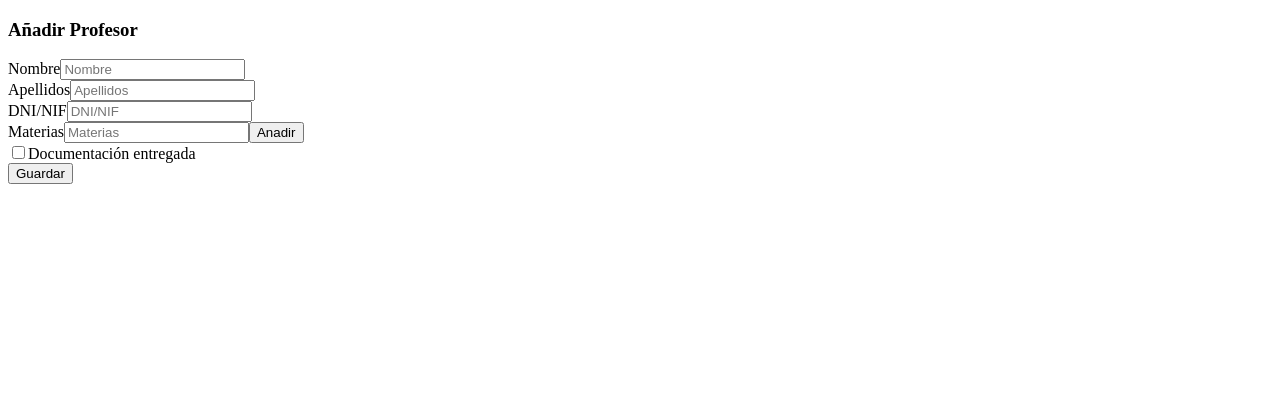
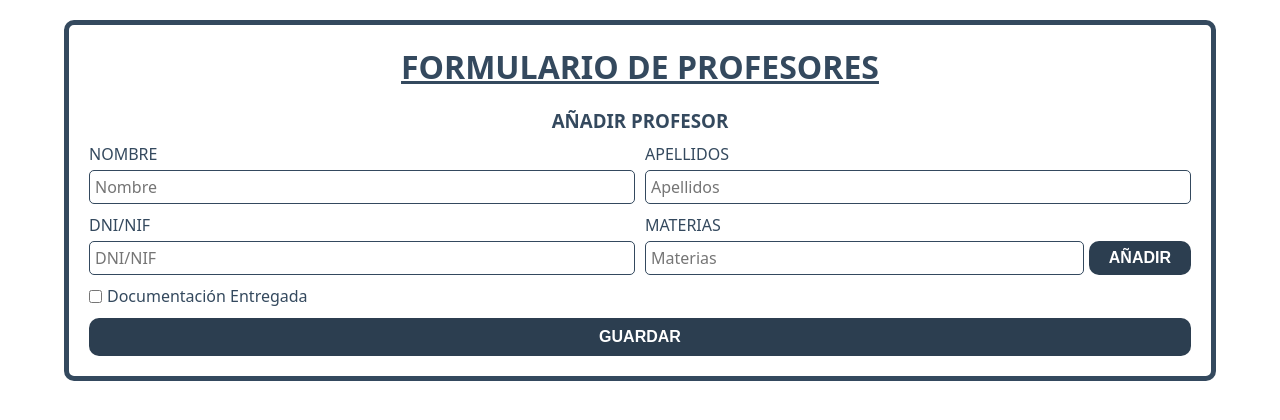
Before and after one commit to Pancratzia/Vue-Projects, a Vue app in the folder teachers-project/: page / in a window 1280 px wide. Shown: the top 420 px of the page. Built offline with nearby package versions, Linux system fonts and the light colour scheme.

Commit message:
Aplicando estilos a los formularios

```diff
--- a/teachers-project/src/App.vue
+++ b/teachers-project/src/App.vue
@@ -1,5 +1,10 @@
 <template>
-  <TeacherForm />
+
+  <div class="container">
+    <h1>Formulario de Profesores</h1>
+    <TeacherForm />
+  </div>
+
 </template>
 
 <script lang="ts" setup>
@@ -7,4 +12,71 @@ import TeacherForm from './components/TeacherForm.vue';
 </script>
 
 <style>
+*{
+    margin: 0;
+    padding: 0;
+    box-sizing: border-box;
+
+    & ::before, & ::after {
+        box-sizing: inherit;
+    }
+}
+
+html {
+    font-size: 62.5%;
+}
+
+body {
+    font-size: 1.6rem;
+    font-family: system-ui, -apple-system, BlinkMacSystemFont, 'Segoe UI', Roboto, Oxygen, Ubuntu, Cantarell, 'Open Sans', 'Helvetica Neue', sans-serif;
+}
+
+h1, h2, h3, h4, h5, h6, p {
+    margin: 0;
+}
+
+ul, ol {
+    list-style: none;
+    padding: 0;
+    margin: 0;
+}
+
+a {
+    text-decoration: none;
+}
+
+button {
+    cursor: pointer;
+    border: 0;
+    outline: 0;
+    text-transform: uppercase;
+    padding: 1rem 2rem;
+    font-weight: 700;
+    background-color: #2c3e50;
+    color: white;
+    border-radius: 1rem;
+    font-size: 1.6rem;
+    transition: all .3s ease-in-out;
+
+    &:hover {
+        background-color: #34495e;
+    }
+
+}
+
+h1{
+    text-align: center;
+    margin-bottom: 2rem;
+    color: #34495e;
+    text-transform: uppercase;
+    text-decoration: underline;
+}
+
+.container{
+    width: min(90%, 1200px);
+    margin: 2rem auto;
+    border: .5rem solid #34495e;
+    border-radius: 1rem;
+    padding: 2rem;
+}
 </style>
--- a/teachers-project/src/components/TeacherForm.vue
+++ b/teachers-project/src/components/TeacherForm.vue
@@ -1,6 +1,8 @@
 <template>
-    <section>
+    <section class="teacher-form">
         <h3>Añadir Profesor</h3>
+
+        <div class="fields">
 
             <div>
                 <label for="name">Nombre</label>
@@ -17,26 +19,31 @@
                 <input id="dninif" type="text" placeholder="DNI/NIF" v-model="teacher.dni" />
             </div>
 
-        <div>
+            <div class="subjects">
                 <label for="materias">Materias</label>
+                <div class="subject-input">
                     <input id="materias" type="text" placeholder="Materias" v-model="subject" />
 
-            <button @click="addSubject">Anadir</button>
+                    <button @click="addSubject">Añadir</button>
+                </div>
 
                 <ul v-if="teacher.subjects.length > 0">
-                <li v-for="(subject, index) in teacher.subjects" :key="index">{{ subject }} <button @click="removeSubject(index)">x</button></li>
+                    <li v-for="(subject, index) in teacher.subjects" :key="index">{{ subject }} <button
+                            @click="removeSubject(index)">x</button></li>
                 </ul>
             </div>
 
-        <div>
-            <input type="checkbox" name="documentacionEntregada" id="documentacionEntregada" v-model="teacher.doc" />
+            <div class="documentacion">
+                <input type="checkbox" name="documentacionEntregada" id="documentacionEntregada"
+                    v-model="teacher.doc" />
                 <label for="documentacionEntregada">Documentación entregada</label>
+            </div>
         </div>
 
         <button @click="handleAddTeacher">Guardar</button>
     </section>
 
-    <section v-if="teachers.length > 0">
+    <section v-if="teachers.length > 0" class="teacher-list">
         <h3>Listado de Profesores</h3>
 
         <table>
@@ -56,7 +63,7 @@
                     <td>{{ teacher.surnames }}</td>
                     <td>{{ teacher.dni }}</td>
                     <td>{{ teacher.subjects.join(', ') }}</td>
-                    <td>{{ teacher.doc ? 'Si' : 'No' }}</td>
+                    <td>{{ teacher.doc ? 'Sí' : 'No' }}</td>
                 </tr>
             </tbody>
         </table>
@@ -115,4 +122,134 @@ const handleAddTeacher = () => {
 
 </script>
 
-<style scoped></style>
+<style scoped>
+h3 {
+    text-align: center;
+    color: #34495e;
+    text-transform: uppercase;
+}
+
+.teacher-form {
+    display: flex;
+    flex-direction: column;
+    gap: 1rem;
+
+    & .fields {
+        display: grid;
+        grid-template-columns: 1fr;
+        gap: 1rem;
+
+        @media screen and (min-width: 768px) {
+            grid-template-columns: 1fr 1fr;
+        }
+
+        div {
+            display: flex;
+            flex-direction: column;
+
+            & label {
+                color: #34495e;
+                text-transform: uppercase;
+                margin-bottom: .5rem;
+            }
+
+            & input {
+                padding: .5rem;
+                border-radius: .5rem;
+                border: 1px solid #34495e;
+                font-size: 1.6rem;
+                font-family: system-ui, -apple-system, BlinkMacSystemFont, 'Segoe UI', Roboto, Oxygen, Ubuntu, Cantarell, 'Open Sans', 'Helvetica Neue', sans-serif;
+
+                &:focus {
+                    outline: 1px solid #34495e;
+                }
+            }
+
+            & .subject-input {
+                flex-direction: row;
+                gap: .5rem;
+
+                & input {
+                    flex-grow: 1;
+                }
+
+                & button {
+                    padding: .5rem 2rem;
+                    font-size: 1.6rem;
+                }
+            }
+
+            & ul {
+                text-align: center;
+                margin: 1rem 0;
+                border: #34495e .3rem solid;
+                border-radius: .5rem;
+
+                & li {
+                    color: #34495e;
+                    padding: .5rem;
+                    display: flex;
+                    justify-content: space-between;
+                    align-items: center;
+
+                    & button {
+                        background-color: rgb(114, 0, 0);
+                        padding: .5rem 1rem;
+                        border-radius: .5rem;
+                        font-size: 1.2rem;
+
+                        &:hover {
+                            background-color: rgb(160, 0, 0);
+                        }
+                    }
+                }
+            }
+        }
+
+        & .documentacion {
+            flex-direction: row;
+            gap: .5rem;
+            align-items: center;
+
+            & label {
+                padding: 0 0 .1rem;
+                margin: 0;
+                text-transform: capitalize;
+            }
+
+            & input {
+                accent-color: #34495e;
+                border: none;
+                outline: none;
+            }
+        }
+
+
+    }
+}
+
+.teacher-list {
+
+    margin: 2rem 0;
+    overflow-x: auto;
+
+    & table {
+        width: 100%;
+        border-collapse: collapse;
+        margin-top: 2rem;
+        border: .5rem solid #34495e;
+
+        & thead {
+            background-color: #34495e;
+            color: white;
+        }
+
+        & th, & td {
+            padding: 1rem;
+            text-align: center;
+        }
+
+    }
+
+}
+</style>
```
Lines whose indentation alone changed are shown as unchanged.
